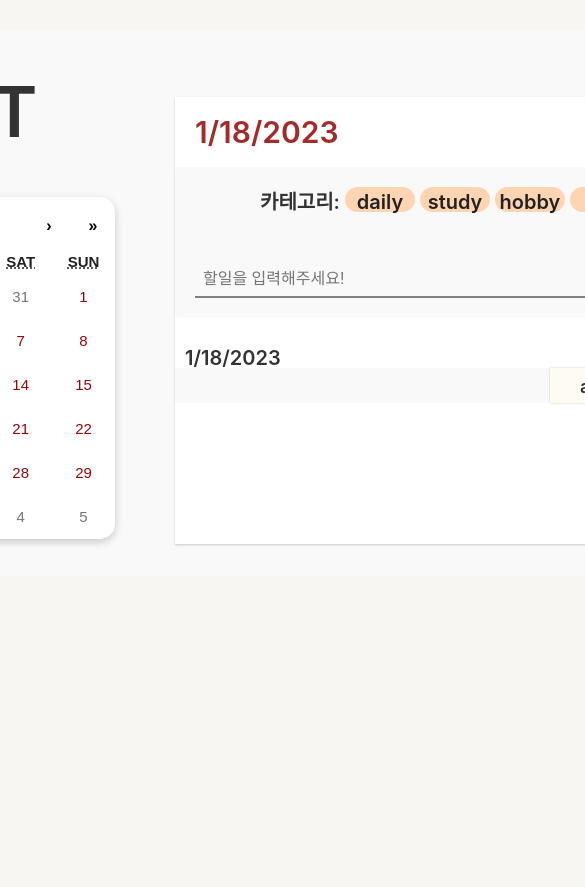
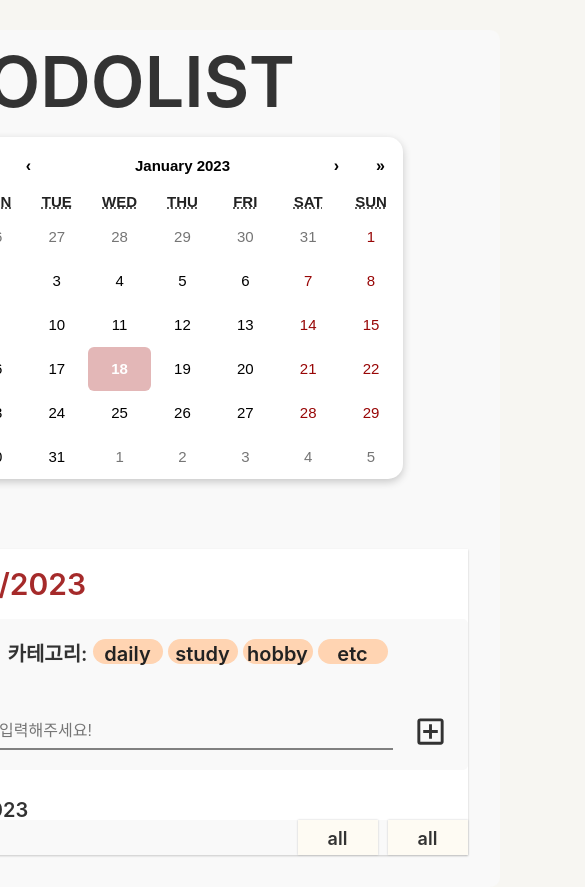
Before and after one commit to yejz0715/react-todolist, a React (Create React App) app in the folder redux-todolist-app/: page / in a window 390 px wide. Shown: the top 887 px of the page, 585 px wide, since content can reach past the window. Before the commit the page ends 844 px from the top, so only its background shows below. Built offline with nearby package versions, Linux system fonts and the light colour scheme; a web font is replaced by a local one.

Commit message:
mobile 반응형 스타일 수정

```diff
--- a/redux-todolist-app/src/main/Todo.jsx
+++ b/redux-todolist-app/src/main/Todo.jsx
@@ -4,6 +4,7 @@ import TodoInput from "../components/TodoInput/TodoInput";
 import TodoTemplate from "../components/TodoTemplate/TodoTemplate";
 import TodoList from "../components/TodoList/TodoList";
 import TodoCalendar from "../components/TodoCalendar/TodoCalendar";
+import { Mobile, Desktop } from "../mediaQuery";
 
 const Todo = () => {
   // 새로 만든 투두의 정보를 담을 객체
@@ -15,7 +16,13 @@ const Todo = () => {
   return (
     <S.TodoContainer>
       <S.TodoBlock>
-        <S.HeaderTitle>TODOLIST</S.HeaderTitle>
+        <Desktop>
+          <S.HeaderTitle>TODOLIST</S.HeaderTitle>
+        </Desktop>
+
+        <Mobile>
+          <S.MobileHeaderTitle>TODOLIST</S.MobileHeaderTitle>
+        </Mobile>
         <TodoCalendar setDate={setDate} date={date} />
       </S.TodoBlock>
 
--- a/redux-todolist-app/src/main/todoStyle.js
+++ b/redux-todolist-app/src/main/todoStyle.js
@@ -1,10 +1,18 @@
 import styled from "styled-components";
 export const TodoContainer = styled.div`
   margin-top: 3rem;
+
   display: flex;
   background-color: #f9f9f9;
   padding: 1.7rem;
   border-radius: 1rem;
+
+  @media (max-width: 991px) {
+    display: flex;
+    flex-direction: column;
+    align-items: center;
+    justify-content: center;
+  }
 `;
 
 export const TodoBlock = styled.div`
@@ -14,6 +22,9 @@ export const HeaderTitle = styled.p`
   padding: 3rem;
   font-size: 7rem;
 `;
+export const MobileHeaderTitle = styled.p`
+  font-size: 7rem;
+`;
 
 export const NowDate = styled.p`
   font-size: 3rem;
--- /dev/null
+++ b/redux-todolist-app/src/mediaQuery.js
@@ -0,0 +1,15 @@
+import { useMediaQuery } from "react-responsive";
+export const Mobile = ({ children }) => {
+  const isMobile = useMediaQuery({ maxWidth: 991 });
+  return isMobile ? children : null;
+};
+
+// export const Tablet = ({ children }) => {
+//   const isTablet = useMediaQuery({ minWidth: 768, maxWidth: 991 });
+//   return isTablet ? children : null;
+// };
+
+export const Desktop = ({ children }) => {
+  const isDesktop = useMediaQuery({ minWidth: 992 });
+  return isDesktop ? children : null;
+};
```
